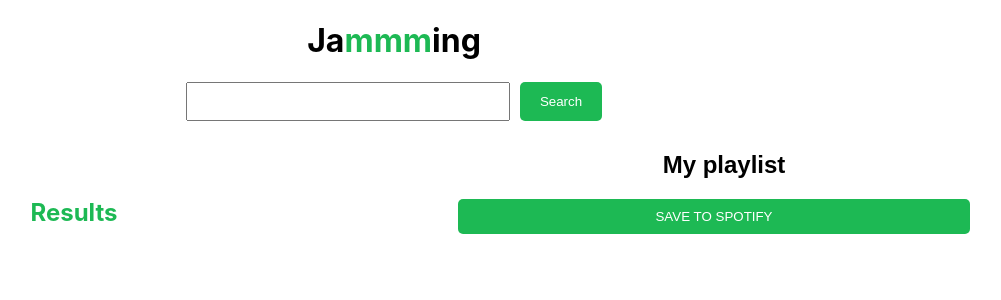
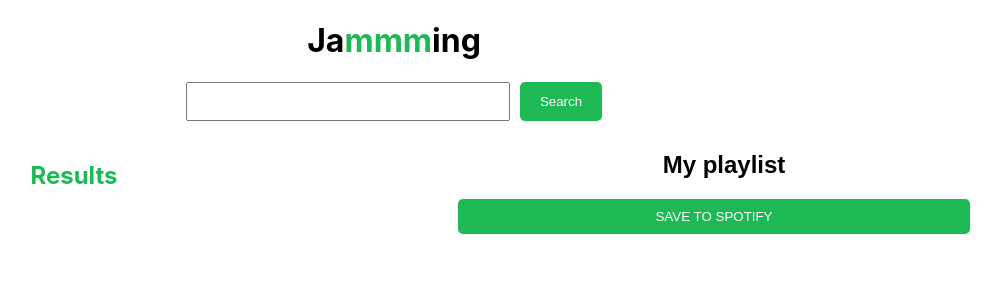
Before and after one commit to jonathanoh59/Jammming, a React (Create React App) app: page / in a window 1280 px wide. Shown: the top 300 px of the page, without its empty margins (246-1247 px from the left). Built offline with nearby package versions, Linux system fonts and the light colour scheme.

Commit message:
App, Playllist and Track CSS changes

```diff
--- a/src/Components/App/App.css
+++ b/src/Components/App/App.css
@@ -11,6 +11,12 @@
   justify-content: center;
   margin-top: 20px;
 }
+
+.container {
+  display: flex;
+  justify-content: space-between; /* Adjusts spacing between the two components */
+}
+
 
 /* .App {
   text-align: center;
--- a/src/Components/App/App.js
+++ b/src/Components/App/App.js
@@ -60,7 +60,7 @@ function App() {
     <div className="App">
       <h1>Ja<span className='highlight'>mmm</span>ing</h1>
       <SearchBar onSearch={handleSearch}/>
-      <div>
+      <div className='container'>
         <SearchResults
           searchResults={searchResults}
           onAdd={addTrackToPlaylist}
--- a/src/Components/Playlist/Playlist.js
+++ b/src/Components/Playlist/Playlist.js
@@ -15,11 +15,11 @@ function Playlist({playlistName, playlistTracks, onRemove, onNameChange, onSave}
                 onChange={handleNameChange}
                 className = "Playlist-title"
             />
-            <Tracklist tracks={playlistTracks} onRemove={onRemove} isRemoval={true}/>
             <button
                 className="Playlist-save"
                 onClick={onSave}
             >SAVE TO SPOTIFY</button>
+            <Tracklist tracks={playlistTracks} onRemove={onRemove} isRemoval={true}/>
         </div>
     );
 }
--- a/src/Components/SearchResults/SearchResults.css
+++ b/src/Components/SearchResults/SearchResults.css
@@ -1,7 +1,6 @@
 .SearchResults {
     width: 50%;
     display: inline-block;
-    margin-right: 5%;
   }
 
   .SearchResults h2 {
--- a/src/Components/SearchResults/SearchResults.js
+++ b/src/Components/SearchResults/SearchResults.js
@@ -9,7 +9,6 @@ function SearchResults({searchResults, onAdd}){
     return(
         <div className="SearchResults">
             <h2>Results</h2>
-            {/* <Tracklist tracks={searchResults} isRemoval={false}/> */}
             <Tracklist tracks={searchResults} isRemoval={false} onAdd={onAdd}/>
         </div>
     );
--- a/src/Components/Track/Track.css
+++ b/src/Components/Track/Track.css
@@ -8,11 +8,13 @@
   }
 
   .Track-information h3 {
+    text-align: left;
     margin: 0;
     font-size: 1em;
   }
 
   .Track-information p {
+    text-align: left;
     margin: 0;
     font-size: 0.8em;
     color: gray;
```
